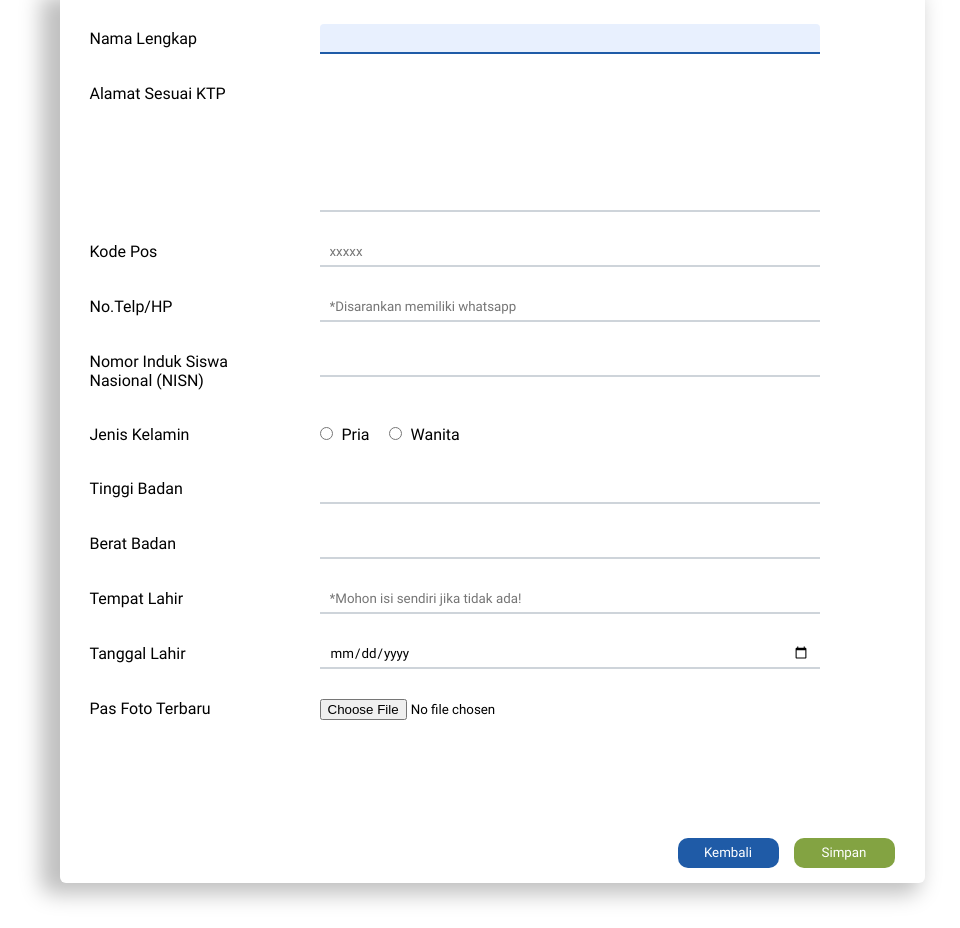
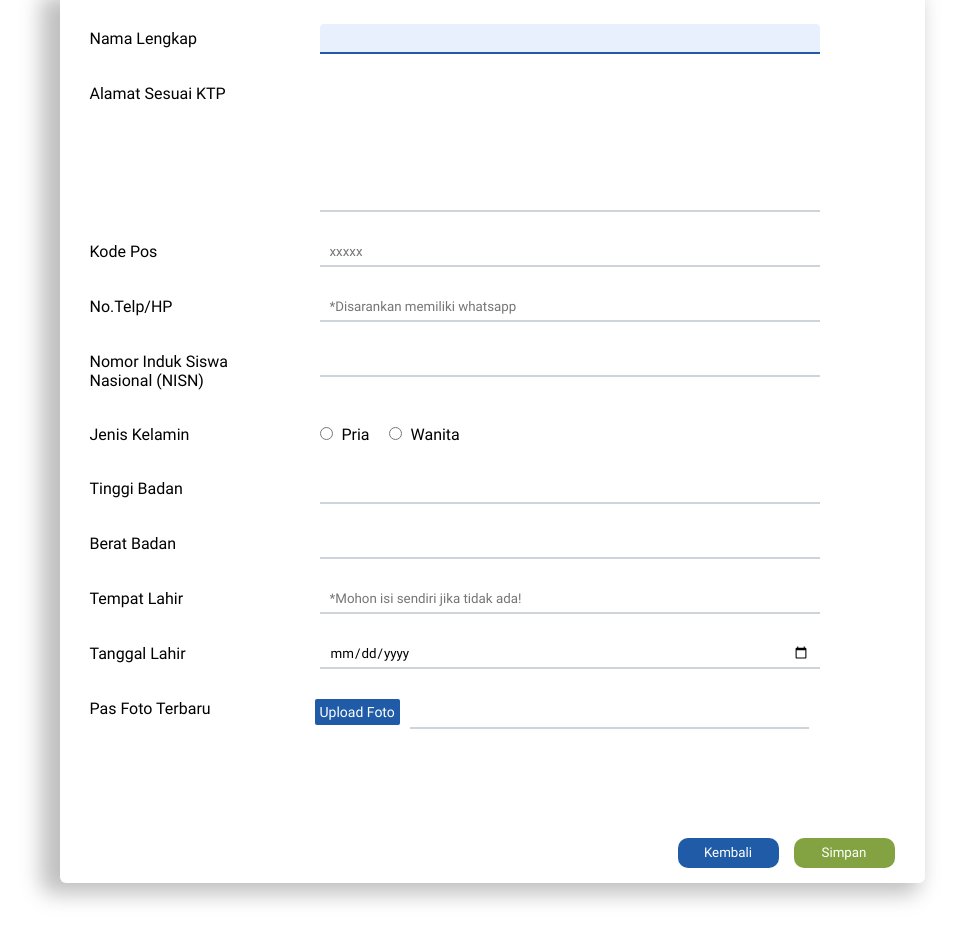
Before and after one commit to Kel-1-Cabang-GitHub/poltekkespalembang, a CodeIgniter app: page /poltekkespalembang/form-pendaftaran?jalur=pmdp in a window 1280 px wide. Shown: the part 226-1154 px from the top of the page, without its empty margins (148-1108 px from the left). Run offline with CodeIgniter, Linux system fonts and the light colour scheme.

Commit message:
input file

```diff
--- a/application/views/form-pendaftaran.php
+++ b/application/views/form-pendaftaran.php
@@ -87,6 +87,10 @@
                         <input type="date" class="text" name="tanggal_lahir" id="tanggal_lahir" value="<?= set_value('tanggal_lahir') ?>">
                         <span class="label-input"><label class="form-label" for="pas_foto">Pas Foto Terbaru</label></span>
                         <input type="file" name="pas_foto" id="pas_foto" accept=".jpg, .jpeg, .png">
+                        <span class="input-file">
+                            <label class="input-file" for="pas_foto">Upload Foto</label>
+                            <input type="text" class="text-file pas_foto" readonly>
+                        </span>
                     </div>
                     <div class="table-form sekolah">
                         <span class="label-input"><label class="form-label" for="jenis_pendidikan_menengah">Jenis Pendidikan Menengah</label></span>
@@ -225,6 +229,10 @@
                         </datalist>
                         <span class="label-input"><label class="form-label"for="rekap_nilai_rapot">Rekap Nilai Rapot</label></span>
                         <input type="file" name="rekap_nilai_rapot" id="rekap_nilai_rapot" accept=".pdf">
+                        <span class="input-file">
+                            <label class="input-file" for="rekap_nilai_rapot">Upload File</label>
+                            <input type="text" class="text-file rekap_nilai_rapot" readonly>
+                        </span>
                         <span class="label-input"><label class="form-label" for="rata_rata_nilai_rapot">Rata-Rata Nilai Rapot</label></span>
                         <input type="number" min="0" max="100" step="0.1" class="text" name="rata_rata_nilai_rapot" id="rata_rata_nilai_rapot" value="<?= set_value('rata_rata_nilai_rapot') ?>" placeholder="xx,x">
                         <span class="label-input"><label class="form-label" for="semester_1">Peringkat Semester 1</label></span>
@@ -254,6 +262,10 @@
                         </div>
                         <span class="label-input"><label class="form-label" for="bukti_pembayaran">Upload Bukti Pembayaran</label></span>
                         <input type="file" name="bukti_pembayaran" id="bukti_pembayaran" accept=".jpg, .jpeg, .png">
+                        <span class="input-file">
+                            <label class="input-file" for="bukti_pembayaran">Upload File</label>
+                            <input type="text" class="text-file bukti_pembayaran" readonly>
+                        </span>
                         <span class="label-input"><label for="pilihan_1" class="form-label">Program Studi Pilihan 1</label></span>
 						<select name="pilihan_1" id="pilihan_1">
 							<option>--Pilih program studi--</option>
--- a/assets/scripts/form-script.js
+++ b/assets/scripts/form-script.js
@@ -102,3 +102,15 @@ $(".scroll").on("click", function () {
 
 	event.preventDefault();
 });
+
+//Input File
+const tombol_upload = document.querySelectorAll('input[type="file"]');
+
+tombol_upload.forEach(e => {
+	e.addEventListener("change", () => {
+		let input_target = document.querySelector(`input.text-file.${e.id}`);
+		let file = e.value.split("\\");
+		let file_name = file[file.length-1];
+		input_target.value = file_name;
+	});
+});
--- a/assets/styles/form-style.css
+++ b/assets/styles/form-style.css
@@ -75,6 +75,33 @@ div.form select:hover,
 div.scroll:hover {
 	cursor: pointer;
 }
+span.input-file{
+	display: block;
+	width: 500px;
+	padding-left: 5px;
+	padding-top: 5px;
+	display: flex;
+}
+input[type="file"]{
+	display: none;
+}
+input.text-file{
+	width: calc(100% - 85.3px - 10px);
+	height: 30px;
+	outline: none;
+	border: none;
+	border-bottom: 2px solid var(--abu-abu);
+	margin-left: 10px;
+}
+label.input-file{
+	background-color: var(--biru-tua);
+	border-radius: 2px;
+	color: var(--putih);
+	padding: 5px;
+	font-size: 14px;
+	text-align: center;
+	height: fit-content;
+}
 div.table-form {
 	padding: 25px;
 	flex-wrap: wrap;
@@ -112,8 +139,7 @@ div.form select.select-hidden {
 	display: none;
 }
 div.radio-hz,
-div.radio-vr,
-input[type="file"] {
+div.radio-vr{
 	width: 500px;
 	margin-bottom: 25px;
 	margin-left: 10px;
@@ -183,7 +209,7 @@ div.confirm-alert {
 	width: 560px;
 	height: fit-content;
 	position: fixed;
-	background-color: var(--abu-abu);
+	background-color: var(--putih);
 	flex-wrap: wrap;
 	overflow: hidden;
 	border-radius: 2px;
@@ -266,13 +292,13 @@ div.harga-list{
 		width: 90%;
 	}
 }
-@media (max-width: 870px) {
+@media (max-width: 889px) {
 	span.label-input {
 		width: 100%;
 		margin-bottom: 5px;
 	}
 	div.form input.text,
-	textarea.text {
+	textarea.text,span.input-file {
 		width: 100%;
 		margin-bottom: 25px;
 	}
```
